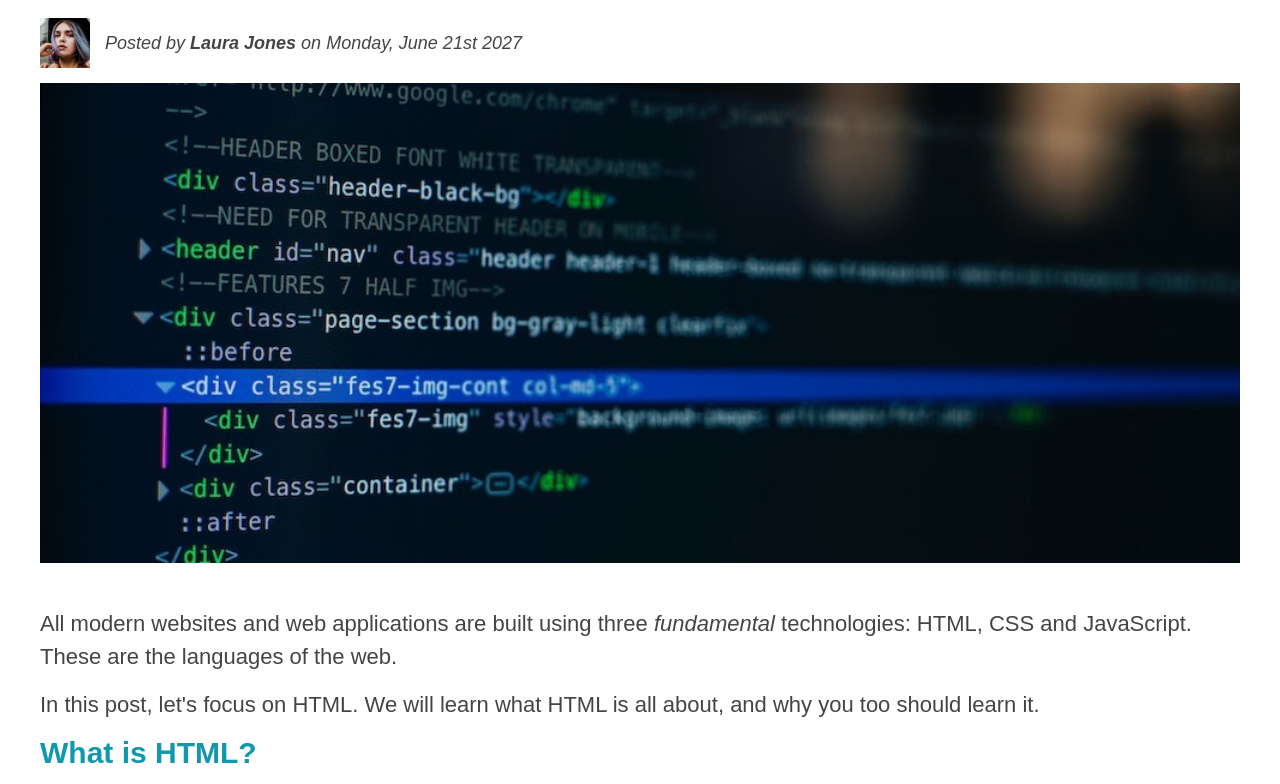
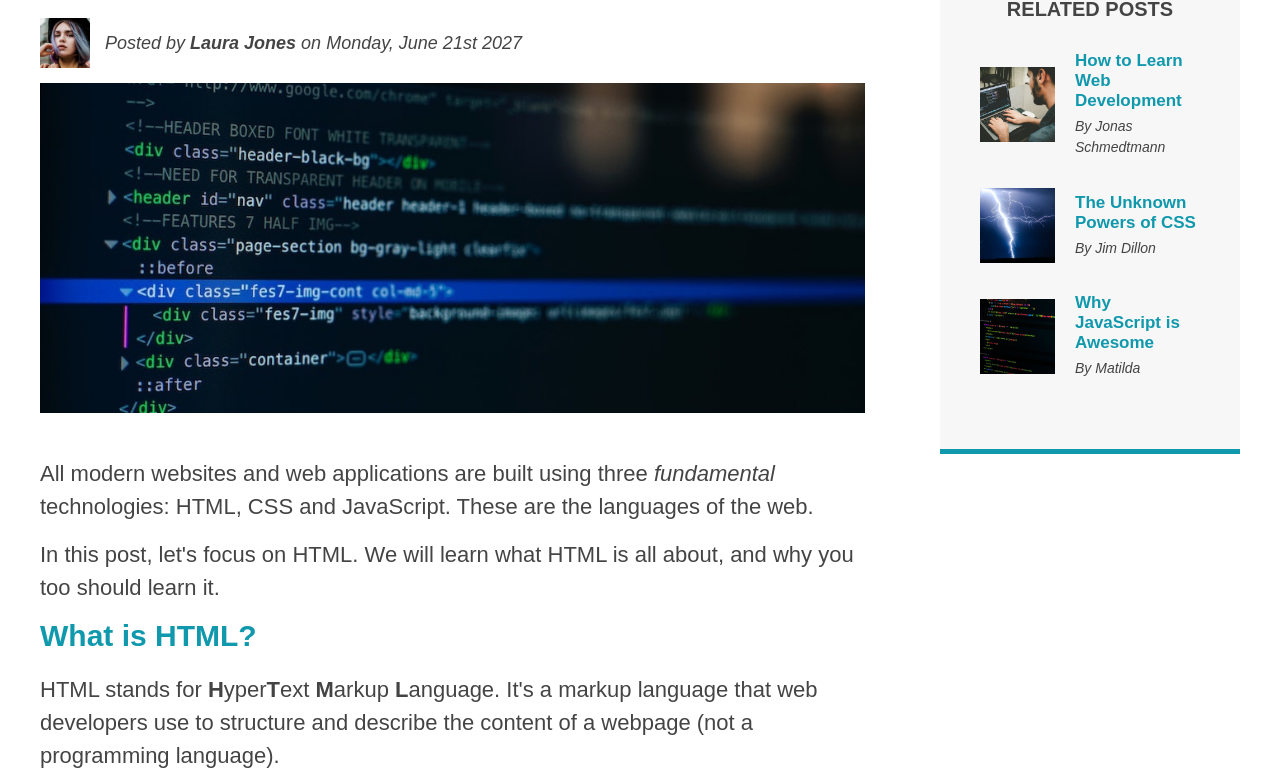
Before and after one commit to elyashar/HTML_fundamentals, a plain HTML site: page index.html in a window 1280 px wide. Shown: the part 198-982 px from the top of the page. Drawn offline with Linux system fonts and the light colour scheme.

Commit message:
bilding simple flexbox

```diff
--- a/index.html
+++ b/index.html
@@ -32,6 +32,7 @@
         <!-- <div class="clear"></div> -->
       </header>
 
+      <div class="row">
         <article>
           <header class="post-header">
             <h2>The Basic Language of the Web: HTML</h2>
@@ -63,8 +64,8 @@
           <p>
             All modern websites and web applications are built using three
             <em>fundamental</em>
-          technologies: HTML, CSS and JavaScript. These are the languages of the
-          web.
+            technologies: HTML, CSS and JavaScript. These are the languages of
+            the web.
           </p>
 
           <p>
@@ -76,8 +77,8 @@
           <p>
             HTML stands for <strong>H</strong>yper<strong>T</strong>ext
             <strong>M</strong>arkup <strong>L</strong>anguage. It's a markup
-          language that web developers use to structure and describe the content
-          of a webpage (not a programming language).
+            language that web developers use to structure and describe the
+            content of a webpage (not a programming language).
           </p>
           <p>
             HTML consists of elements that describe different types of content:
@@ -136,7 +137,9 @@
                 height="75"
               />
               <div>
-              <a href="#" class="related-link">How to Learn Web Development</a>
+                <a href="#" class="related-link"
+                  >How to Learn Web Development</a
+                >
                 <p class="related-author">By Jonas Schmedtmann</p>
               </div>
             </li>
@@ -150,7 +153,12 @@
             </li>
 
             <li class="related-post">
-            <img src="img/related-3.jpg" alt="Numbers" width="75" height="75" />
+              <img
+                src="img/related-3.jpg"
+                alt="Numbers"
+                width="75"
+                height="75"
+              />
               <div>
                 <a href="#" class="related-link">Why JavaScript is Awesome</a>
                 <p class="related-author">By Matilda</p>
@@ -158,6 +166,7 @@
             </li>
           </ul>
         </aside>
+      </div>
 
       <footer>
         <p id="copyright" class="copyright text">
--- a/style.css
+++ b/style.css
@@ -342,3 +342,23 @@ footer {
   font-weight: normal;
   font-style: italic;
 }
+
+.row {
+  display: flex;
+  align-items: flex-start;
+  gap: 75px;
+  margin-bottom: 60px;
+}
+
+article {
+  flex: 1;
+  margin-bottom: 0;
+}
+
+aside {
+  /* DEFAULTS:
+  flex-grow: 0;
+  flex-shrink: 1;
+  flex-basis: auto; */
+  flex: 0 0 300px;
+}
```
Lines whose indentation alone changed are shown as unchanged.
